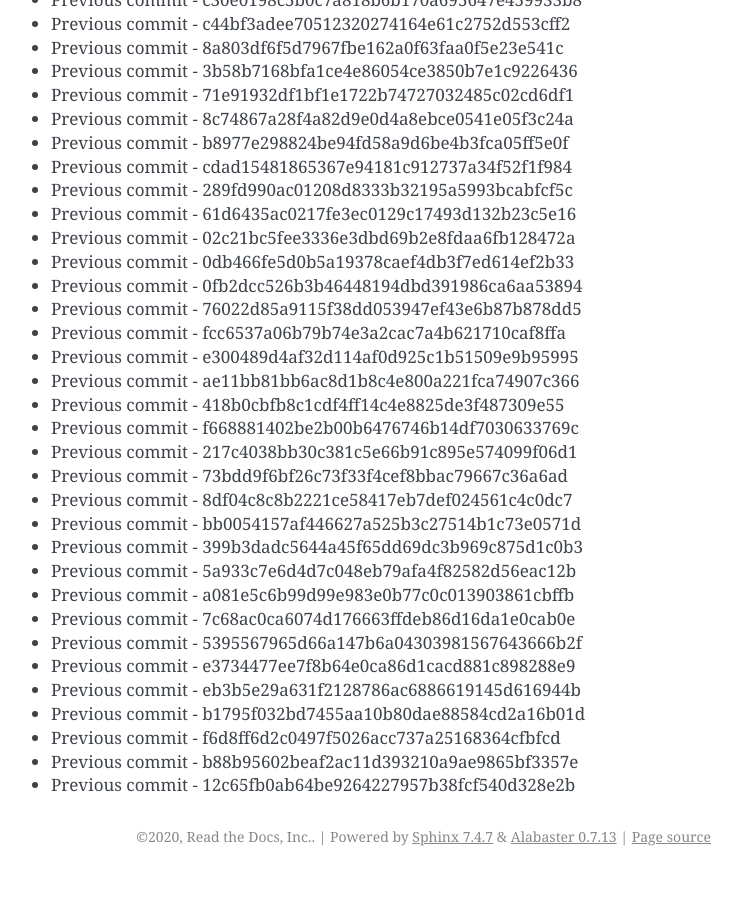
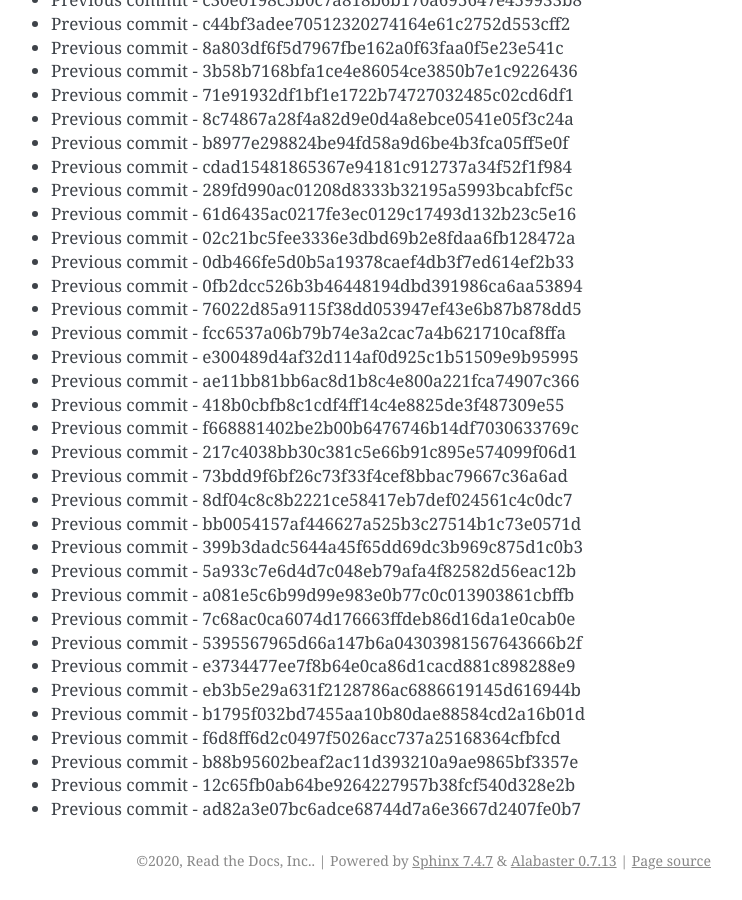
Before and after one commit to readthedocs/rtd-git-stresstest, a Sphinx documentation site: the page built from docs/updates.rst, in a window 1280 px wide and 900 px high, scrolled down 10079 px. Shown: the whole window, without its empty margins (399-1141 px from the left). Built offline with Sphinx 7.4.7, drawn with Linux system fonts in a browser that asks for light colours; before the commit the page ends 10955 px from its top, so only the background shows below that.

Commit message:
Generating commit from previous: ad82a3e07bc6adce68744d7a6e3667d2407fe0b7

```diff
--- a/docs/updates.rst
+++ b/docs/updates.rst
@@ -455,3 +455,4 @@ It can be tested for any performance characteristics.
 * Previous commit - f6d8ff6d2c0497f5026acc737a25168364cfbfcd
 * Previous commit - b88b95602beaf2ac11d393210a9ae9865bf3357e
 * Previous commit - 12c65fb0ab64be9264227957b38fcf540d328e2b
+* Previous commit - ad82a3e07bc6adce68744d7a6e3667d2407fe0b7
```
